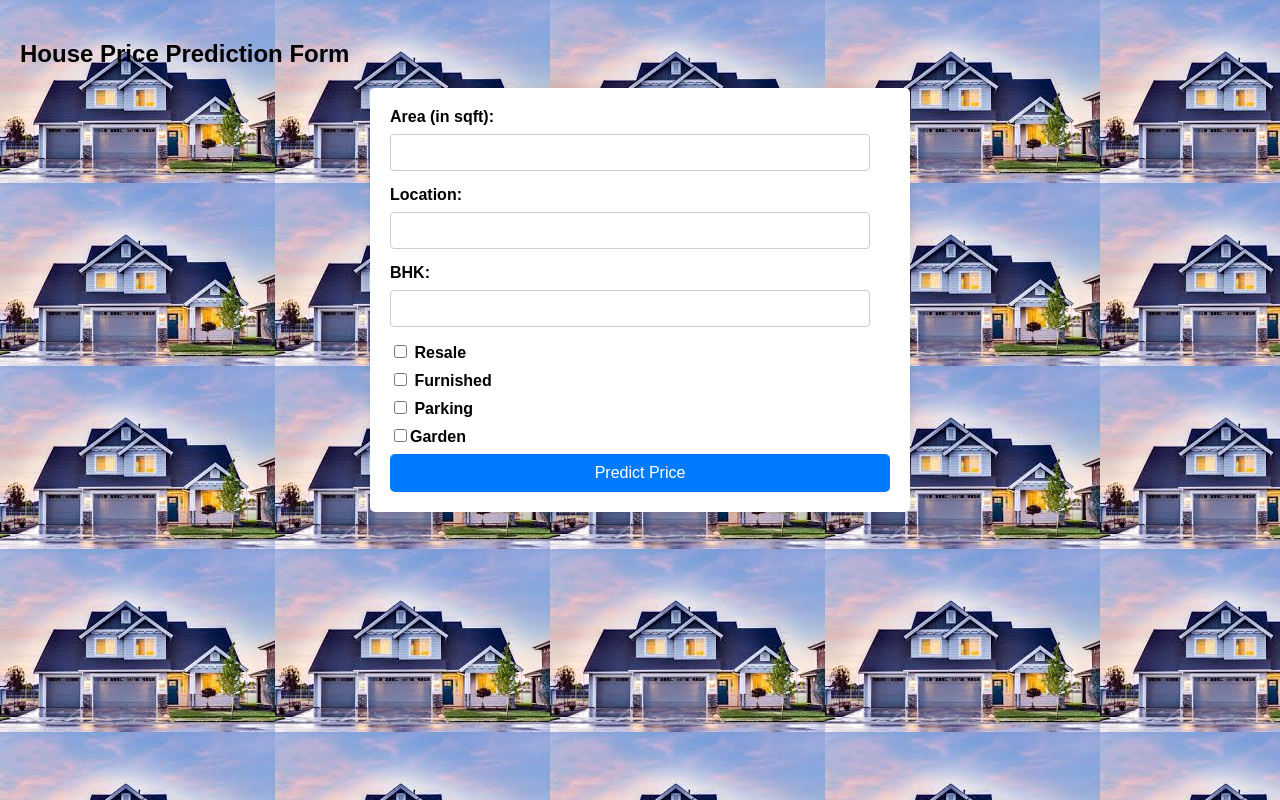
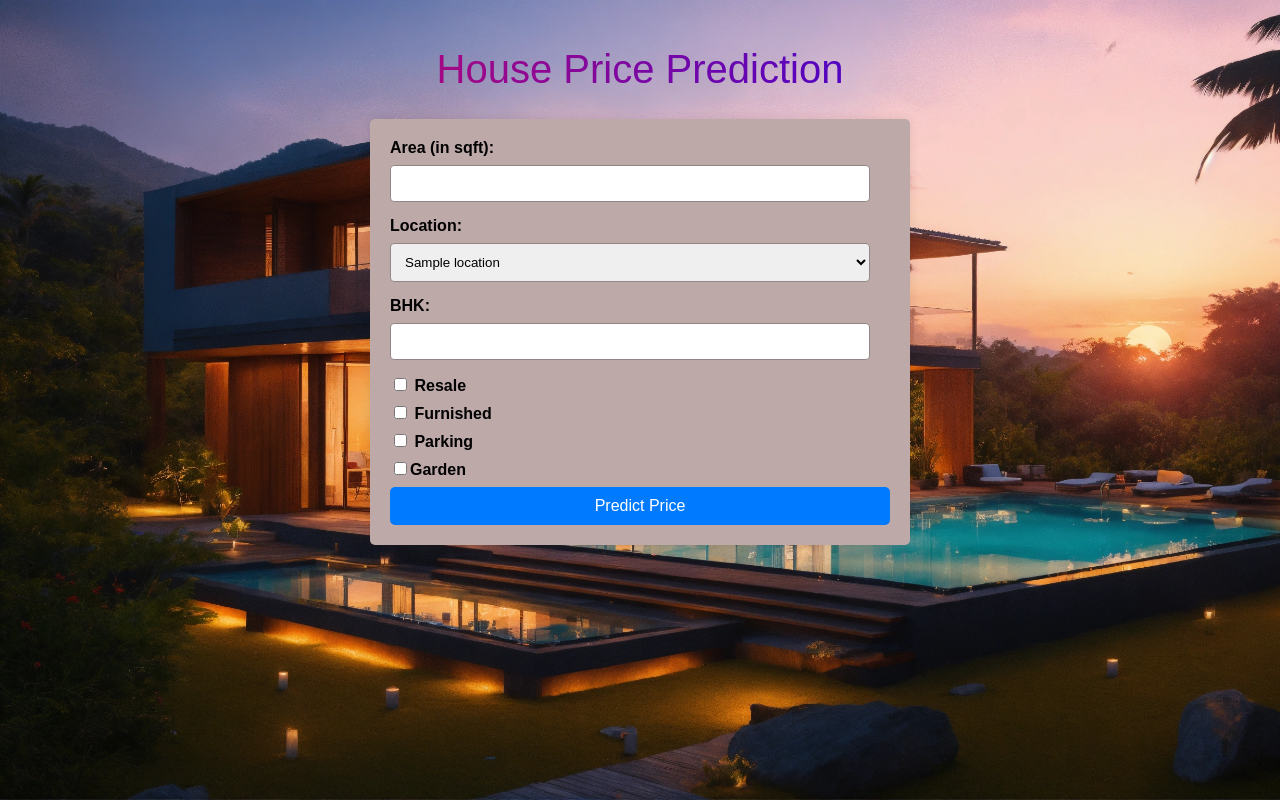
Before and after one commit to Harshit9956/house_price_prediction, a Flask app: template templates/index1.html in a window 1280 px wide. Run offline with Flask 3, Linux system fonts and the light colour scheme; the template is opened without the code that fills it: most values are stand-ins (such as "Sample title", 1, 10 or a date in 2020); parts of the project's set-up code (start-up, migrations or seed data) failed here and were passed over.

Commit message:
Added some css

```diff
--- a/static/style.css
+++ b/static/style.css
@@ -1,20 +1,74 @@
+h1 {
+    text-align: center;
+    font-size: 40px;
+    font-weight: 100;
+    background-image: linear-gradient(to left, blue, #f50c46);
+    color: transparent;
+    background-clip: text;
+    /* -webkit-background-clip: text; */
+}
+
         body {
             font-family: Arial, sans-serif;
-            background-image: url(background.jpeg);
+            background-image: url(no.jpeg);
             /* background-color: #f8f9fa; */
+            background-repeat: no-repeat;
+            background-attachment: fixed;
+            background-size:cover;
             margin: 0;
             padding: 20px;
         }
 
 
         form {
-            background-color: #ffffff;
+            background-color: #bea9a9;
             padding: 20px;
             border-radius: 5px;
             max-width: 500px;
             margin: auto;
             box-shadow: 0 0 10px rgba(0, 0, 0, 0.1);
         }
+
+        * Dropdown styling
+        .dropdown {
+            width: 100%;
+            padding: 10px;
+            margin-bottom: 20px;
+            border: 1px solid #ccc;
+            border-radius: 5px;
+            background-color: #fff;
+            box-shadow: 0 2px 5px rgba(0, 0, 0, 0.1);
+            appearance: none;
+            -webkit-appearance: none;
+            -moz-appearance: none;
+            display: inline;
+            position: relative;
+        }
+        /* Dropdown styling */
+/* .dropdown {
+    width: 100%;
+    padding: 10px;
+    margin-bottom: 20px;
+    border: 1px solid #ccc;
+    border-radius: 5px;
+    background-color: #fff;
+    box-shadow: 0 2px 5px rgba(0, 0, 0, 0.1);
+    appearance: none;
+    -webkit-appearance: none;
+    -moz-appearance: none;
+    position: relative;
+} */
+
+/* Dropdown arrow styling */
+    .dropdown::after {
+        content: '▼';
+        position: absolute;
+        right: 15px;
+        top: 50%;
+        transform: translateY(-50%);
+        pointer-events: none;
+    }
+
 
         label {
             display: block;
@@ -29,7 +83,7 @@
             padding: 10px;
             margin-bottom: 15px;
             border-radius: 4px;
-            border: 1px solid #ccc;
+            border: 1px solid #948686;
             box-sizing: border-box;
         }
 
--- a/templates/index1.html
+++ b/templates/index1.html
@@ -11,22 +11,28 @@
 </head>
 <body>
 
-    <h2>House Price Prediction Form</h2>
+    <h1>House Price Prediction </h1>
 
     <form method="POST"action="{{ url_for('result') }}">
         <label for="area">Area (in sqft):</label>
         <input type="number" id="area" name="area" required>
 
+        <!-- <label for="location">Location:</label>
+        <!-- Input with a datalist for location -->
+        <!-- <input type="text" id="location" name="location" list="locationList" required>  -->
         <label for="location">Location:</label>
-        <!-- Input with a datalist for location -->
-        <input type="text" id="location" name="location" list="locationList" required>
+        <select id="location" name="location" class="dropdown">
+            {% for location in locations %}
+                <option value="{{ location }}">{{ location }}</option>
+            {% endfor %}
+        </select>
 
         <!-- Datalist providing the dropdown options -->
-        <datalist id="locationList">
+        <!-- <datalist id="locationList">
             {% for location in locations %}
                 <option value="{{ location }}">
             {% endfor %}
-        </datalist>
+        </datalist> -->
 
         <label for="bhk">BHK:</label>
         <input type="number" id="bhk" name="bhk" min="1" required>
```
Also changed, not shown: static/style2.css (added, +47 -0 lines), templates/result.html (+1 -43 lines), static/background.jpeg (deleted), static/no.jpeg (added), static/no1.jpeg (added).
